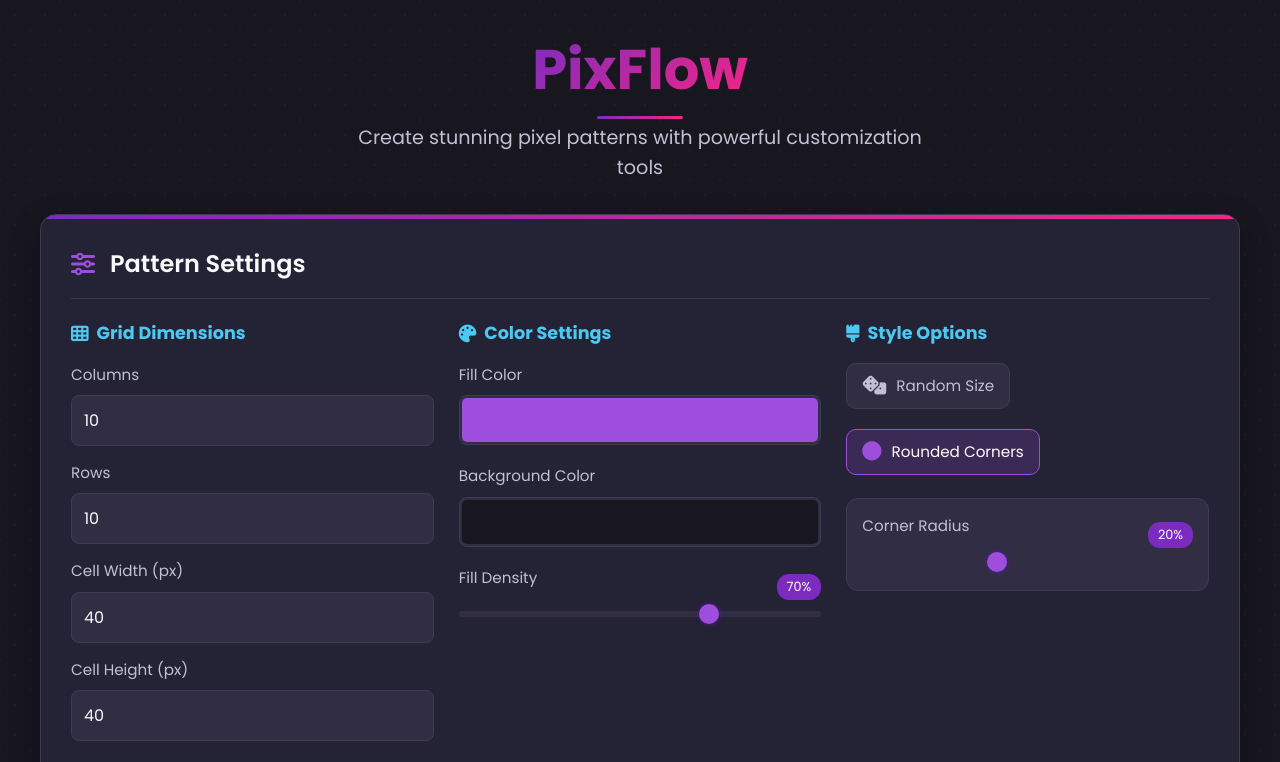
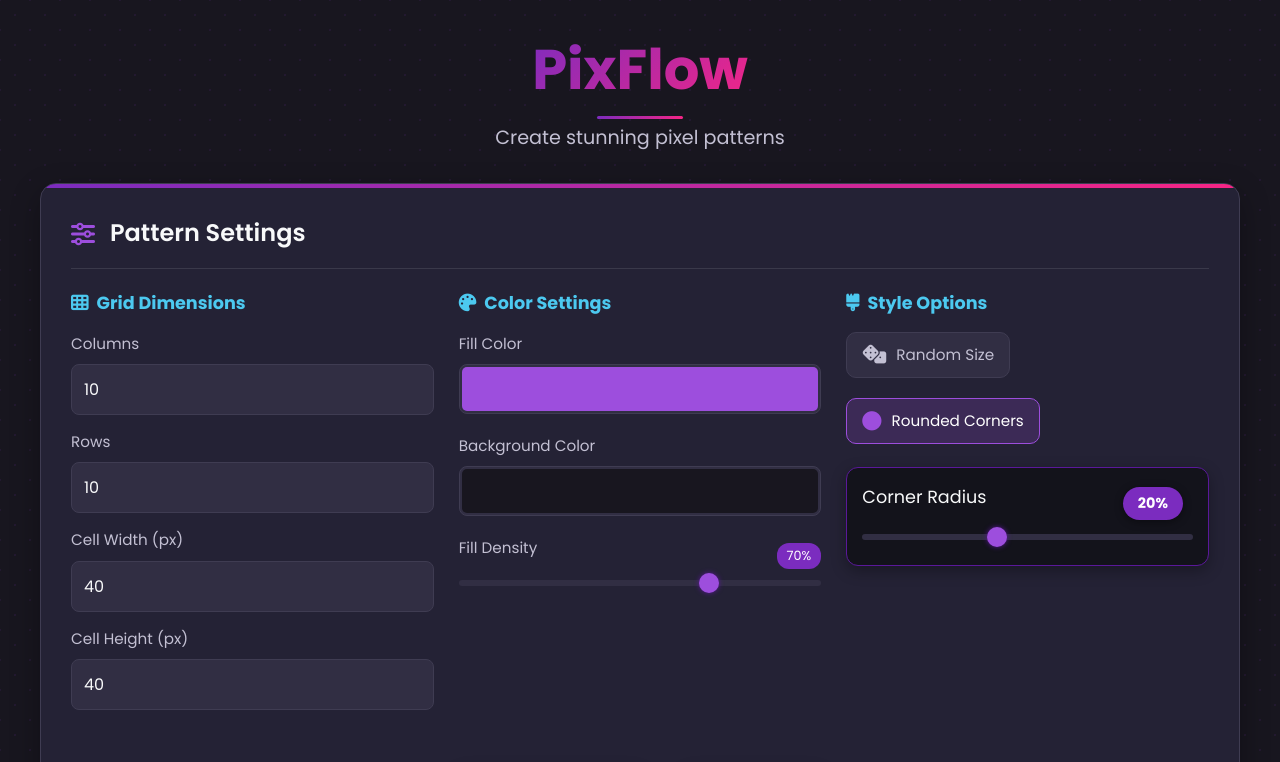
Before and after one commit to hussamzeghouan/PixFlow, a plain HTML site: page index.html in a window 1280 px wide. Both pictures are taken after a click on the label "Rounded Corners". Shown: the top 762 px of the page. Drawn offline with Linux system fonts and the light colour scheme.

Commit message:
Update index.html

```diff
--- a/index.html
+++ b/index.html
@@ -1,4 +1,19 @@
 <!DOCTYPE html>
+<!--
+/**
+ * Project: PixFlow - Advanced Pixel Pattern Generator
+ * Version: 1.0.0
+ *
+ * Author: Hussam Zeghouan
+ * Website: https://linktr.ee/hsm_ze
+ * Behance: https://www.behance.net/hsm_ze
+ * Instagram: https://instagram.com/hsm_ze
+ *
+ * Description: Create stunning pixel patterns
+ *
+ * Copyright (c) 2025 Hussam Zeghouan. All rights reserved.
+ */
+-->
 <html lang="en">
 <head>
   <meta charset="UTF-8">
@@ -385,11 +400,36 @@
 
     .settings-panel {
       padding: 15px;
-      background: var(--bg-input);
+      background: rgba(15, 15, 20, 0.8);
       border-radius: 12px;
       margin-top: 15px;
       display: none;
-      border: 1px solid var(--border);
+      border: 1px solid var(--primary-dark);
+      box-shadow: 0 5px 15px rgba(0, 0, 0, 0.3);
+    }
+
+    #cornerRadiusControl {
+      position: relative;
+    }
+
+    #cornerRadiusControl label {
+      color: var(--text);
+      font-size: 1.1rem;
+      margin-bottom: 10px;
+      display: block;
+    }
+
+    #cornerRadiusValue {
+      position: absolute;
+      top: -35px; /* تم تغيير هذه القيمة لرفع النسبة أعلى الشريط */
+      right: 10px;
+      background: var(--primary);
+      color: white;
+      padding: 5px 15px;
+      border-radius: 20px;
+      font-weight: bold;
+      font-size: 0.9rem;
+      box-shadow: 0 2px 8px rgba(0, 0, 0, 0.4);
     }
 
     /* Responsive adjustments */
@@ -450,7 +490,7 @@
   <div class="container">
     <div class="header">
       <h1>PixFlow</h1>
-      <p>Create stunning pixel patterns with powerful customization tools</p>
+      <p>Create stunning pixel patterns</p>
     </div>
 
     <div class="card">
@@ -552,11 +592,12 @@
   </div>
 
   <footer>
-    <p>Designed with ❤️ for creative minds</p>
-    <div>
-      <a href="#" target="_blank"><i class="fab fa-github"></i></a>
-      <a href="#" target="_blank"><i class="fab fa-twitter"></i></a>
-      <a href="#" target="_blank"><i class="fab fa-instagram"></i></a>
+    <p>Designed ❤️ — for all creative minds</p>
+    <p>Created by Hussam Zeghouan</p>
+    <div style="margin-top: 15px;">
+      <a href="https://instagram.com/hsm_ze" target="_blank" style="margin: 0 10px;"><i class="fab fa-instagram" style="font-size: 24px;"></i></a>
+      <a href="https://www.behance.net/hsm_ze" target="_blank" style="margin: 0 10px;"><i class="fab fa-behance" style="font-size: 24px;"></i></a>
+      <a href="https://linktr.ee/hsm_ze" target="_blank" style="margin: 0 10px;"><i class="fas fa-link" style="font-size: 24px;"></i></a>
     </div>
   </footer>
 
```
